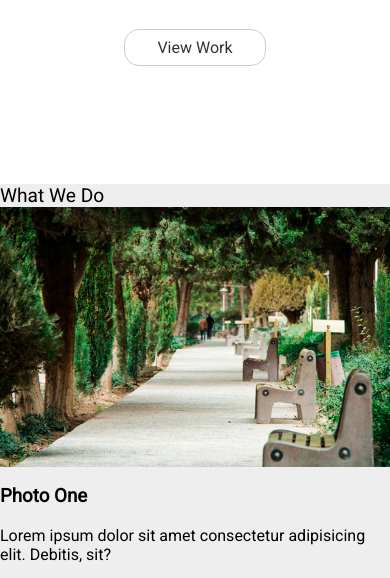
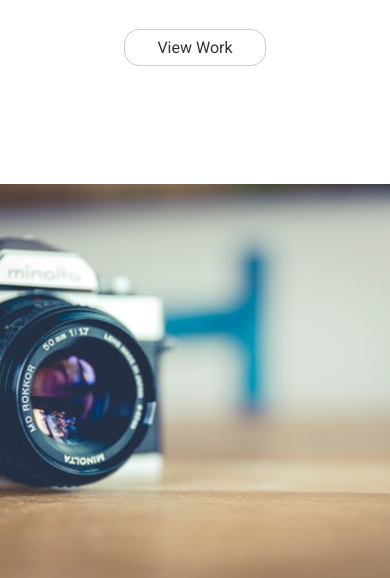
Before and after one commit to simon125/amazing-photography, a plain HTML site: page index.html in a window 390 px wide. Shown: the part 238-816 px from the top of the page. Drawn offline with Linux system fonts and the light colour scheme.

Commit message:
css for mobile first ended

```diff
--- a/css/style.css
+++ b/css/style.css
@@ -50,6 +50,16 @@ main{
 #landing-text h2 {
     color: #888;
 }
+#landing-image{
+    background: url('../images/camera.jpeg');
+    background-position: center;
+    background-size: cover;
+    background-repeat: no-repeat;
+    height: 50vh;
+    flex: 0 1 60vw;
+    margin: 0;
+
+}
 .btn{
     padding: 0.5rem 2rem;
     border: 1px solid #ccc;
@@ -64,3 +74,35 @@ transition: background 500ms ease;
 .btn:hover{
     background: #f4f4f4;
 }
+#header{
+    padding: 1.5rem;
+    text-align: center;
+    background: #333;
+    color: #fff;
+}
+
+#header h2 {
+    border-left: dotted 1px #fff;
+    border-right: dotted 1px #fff;
+    display: inline-block;
+    padding-right: 1rem;
+    padding-left: 1rem;
+}
+
+.caption{
+    padding: 0.8rem;
+    text-align: center;
+
+}
+
+footer{
+    text-align: center;
+    padding: 2rem 1 rem;
+    margin: auto;
+    color: #333;
+}
+
+footer h3{
+    font-size: 3rem;
+    margin-bottom: 0;
+}
```
